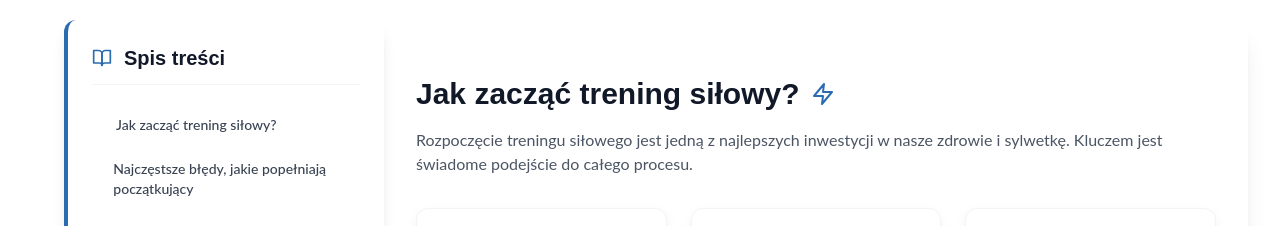
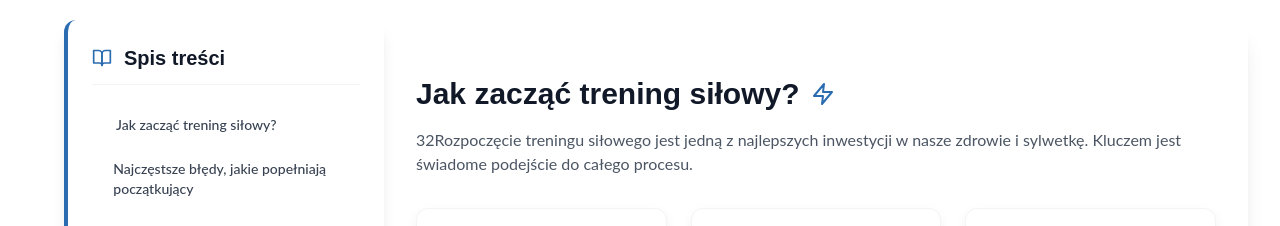
Before and after one commit to gymcode333/rozpocznij-swoja-przygode-z-silownia, a React (Vite) app: page / in a window 1280 px wide. Shown: the part 780-1006 px from the top of the page. Built offline with nearby package versions, Linux system fonts and the light colour scheme.

Commit message:
Dalsze zmiany

```diff
--- a/src/components/MainContent.jsx
+++ b/src/components/MainContent.jsx
@@ -102,7 +102,7 @@ const MainContent = () => {
                     Jak zacząć trening siłowy? <Zap className="w-6 h-6 ml-3 text-primary-500" />
                 </h2>
                 <p className="text-gray-600 dark:text-gray-400 mb-8">
-                    Rozpoczęcie treningu siłowego jest jedną z najlepszych inwestycji w nasze zdrowie i sylwetkę. Kluczem jest świadome podejście do całego procesu.
+                    32Rozpoczęcie treningu siłowego jest jedną z najlepszych inwestycji w nasze zdrowie i sylwetkę. Kluczem jest świadome podejście do całego procesu.
                 </p>
                 <motion.section
                     className="grid w-full min-h-24 grid-cols-1 sm:grid-cols-2 lg:grid-cols-3 gap-6"
```
